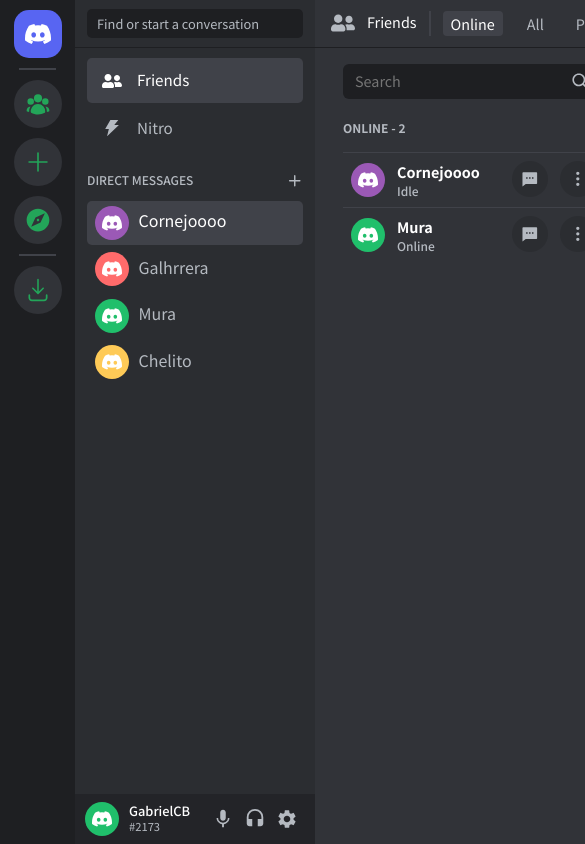
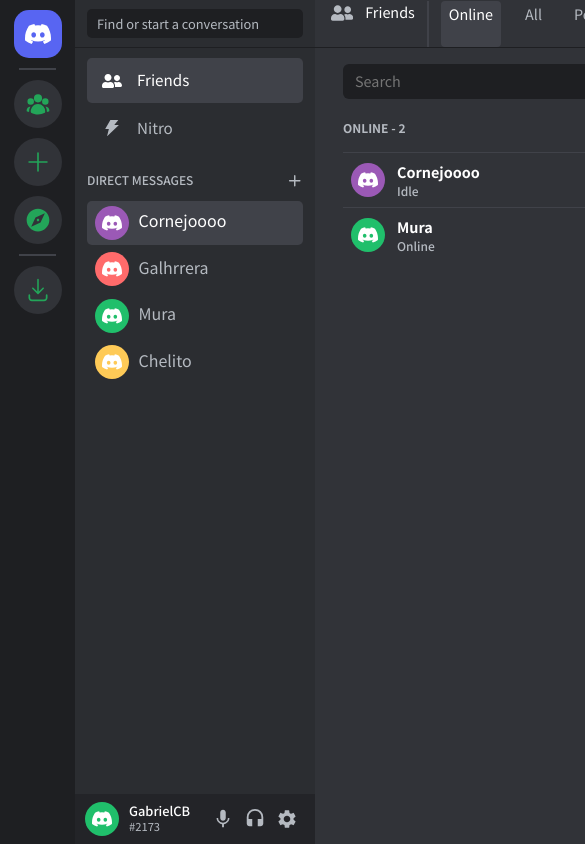
Before and after one commit to GabrielCornejoB/discord-clone, a React (Vite) app: page / in a window 390 px wide. Shown: the top 844 px of the page, 585 px wide, since content can reach past the window. Built offline with nearby package versions, Linux system fonts and the light colour scheme.

Commit message:
Media query for smaller screens

```diff
--- a/src/components/ActiveNow/ActiveNow.module.scss
+++ b/src/components/ActiveNow/ActiveNow.module.scss
@@ -29,4 +29,8 @@
       font-size: 0.8rem;
     }
   }
+  @media (max-width: 1100px) {
+    background: blue;
+    display: none;
+  }
 }
--- a/src/components/OnlineFriends/OnlineFriends.module.scss
+++ b/src/components/OnlineFriends/OnlineFriends.module.scss
@@ -33,4 +33,7 @@
       margin-bottom: 16px;
     }
   }
+  @media (max-width: 1100px) {
+    width: 100%;
+  }
 }
```
